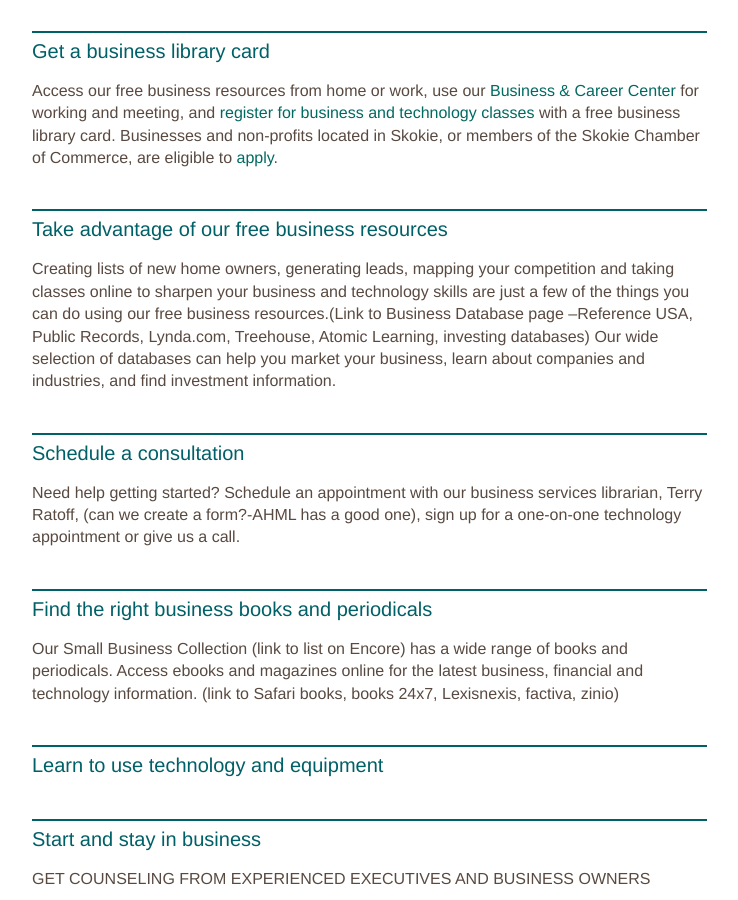
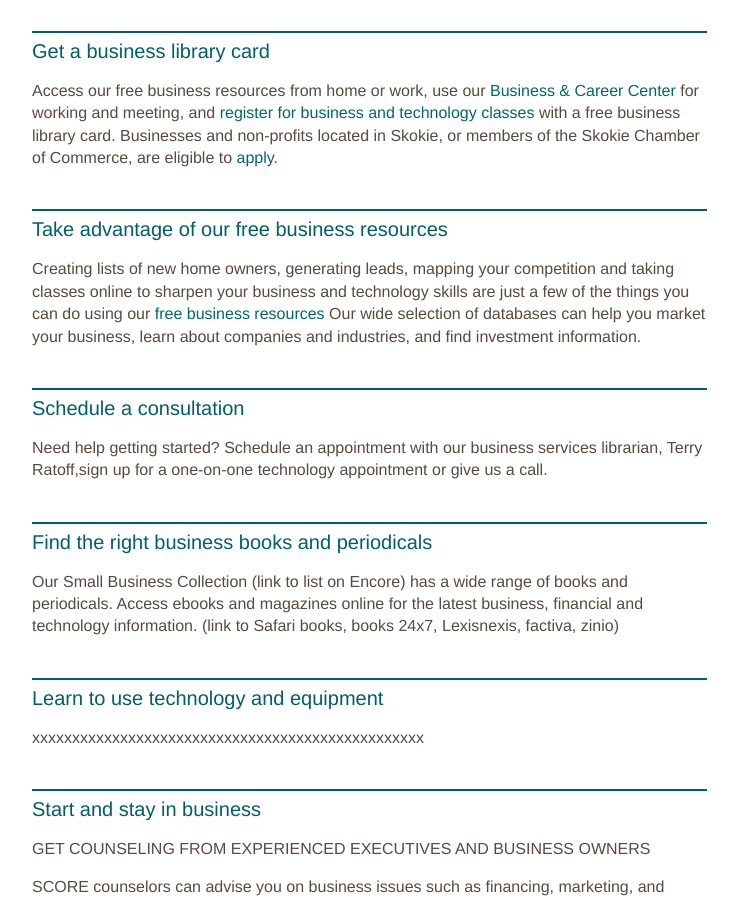
Before and after one commit to skokielibrary/spl-content, a Jekyll site: the page built from _content/terry/services--business-services.markdown, in a window 1280 px wide and 900 px high, scrolled down 218 px. Shown: the whole window, without its empty margins (126-864 px from the left). Built offline with Jekyll 4.4.1, drawn with Linux system fonts in a browser that asks for light colours.

Commit message:
Updated services--business-services.markdown

```diff
--- a/_content/terry/services--business-services.markdown
+++ b/_content/terry/services--business-services.markdown
@@ -10,15 +10,16 @@ If you are a business owner, starting a business or employed in the area, we can
 Access our free business resources from home or work, use our [Business & Career Center](link to Business and Career center page) for working and meeting, and [register for business and technology classes](Evanced limited to business and technology classes) with a free business library card. Businesses and non-profits located in Skokie, or members of the Skokie Chamber of Commerce, are eligible to [apply](http://www.skokielibrary.info/s_about/How/business-card-application.pdf).
 
 ##Take advantage of our free business resources
-Creating lists of new home owners, generating leads, mapping your competition and taking classes online to sharpen your business and technology skills are just a few of the things you can do using our free business resources.(Link to Business Database page –Reference USA, Public Records, Lynda.com, Treehouse, Atomic Learning, investing databases) Our wide selection of databases can help you market your business, learn about companies and industries, and find investment information.
+Creating lists of new home owners, generating leads, mapping your competition and taking classes online to sharpen your business and technology skills are just a few of the things you can do using our [free business resources](link to Business database page including REFUSA, Public records Lynda, Treehouse, atomic learning and investing databases) Our wide selection of databases can help you market your business, learn about companies and industries, and find investment information.
 
 ##Schedule a consultation
-Need help getting started? Schedule an appointment with our business services librarian, Terry Ratoff, (can we create a form?-AHML has a good one), sign up for a one-on-one technology appointment or give us a call.
+Need help getting started? Schedule an appointment with our business services librarian, Terry Ratoff,sign up for a one-on-one technology appointment or give us a call.
 
 ##Find the right business books and periodicals
 Our Small Business Collection (link to list on Encore) has a wide range of books and periodicals. Access ebooks and magazines online for the latest business, financial and technology information. (link to Safari books, books 24x7, Lexisnexis, factiva, zinio)
 
 ##Learn to use technology and equipment
+xxxxxxxxxxxxxxxxxxxxxxxxxxxxxxxxxxxxxxxxxxxxxxxxx
 
 ##Start and stay in business
 ###Get counseling from experienced executives and business owners
@@ -33,9 +34,9 @@ SCORE counselors can advise you on business issues such as financing, marketing,
 - Essential Government forms from [BusinessUSA.gov](http://business.usa.gov/)
 
 ##Contact our local partners for information and support
-- Village of Skokie
-- Skokie Chamber of Commerce
-- Independent Merchants of Downtown Skokie(IMODS)
+- [Village of Skokie](http://www.skokie.org/index.cfm)
+- [Skokie Chamber of Commerce](http://skokiechamber.org/)
+- [Independent Merchants of Downtown Skokie(IMODS)](http://downtownskokie.org/)
 - Dempster Street Merchants
 
 We have great resources for job hunters and investors too.
```
